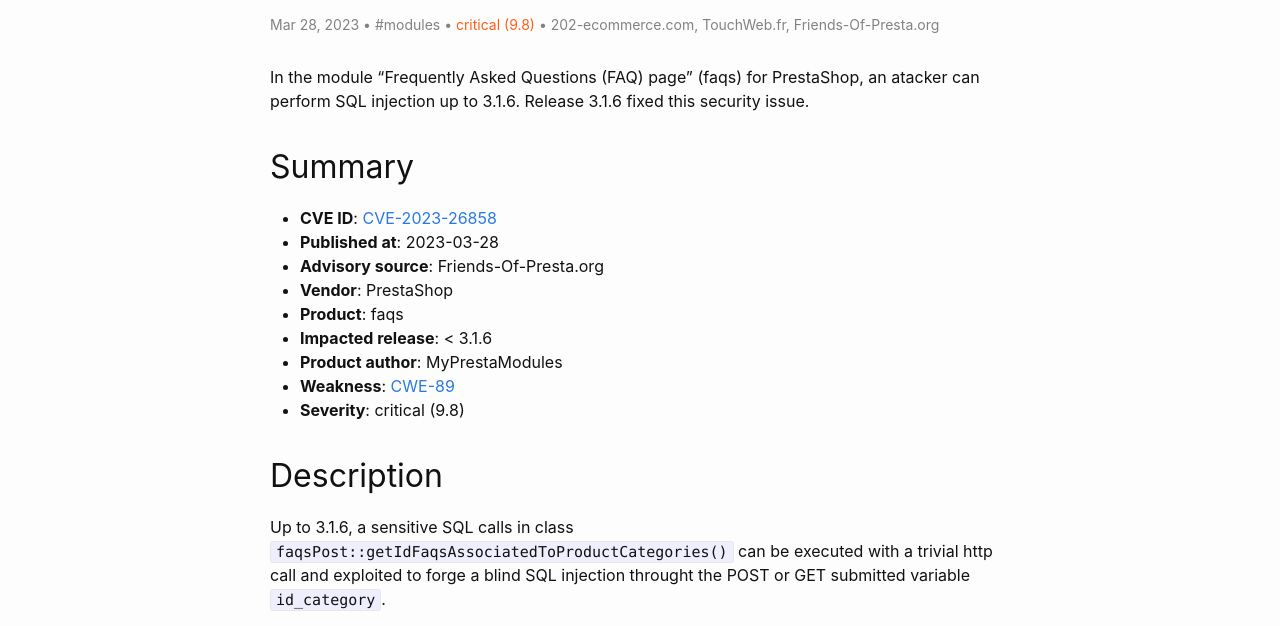
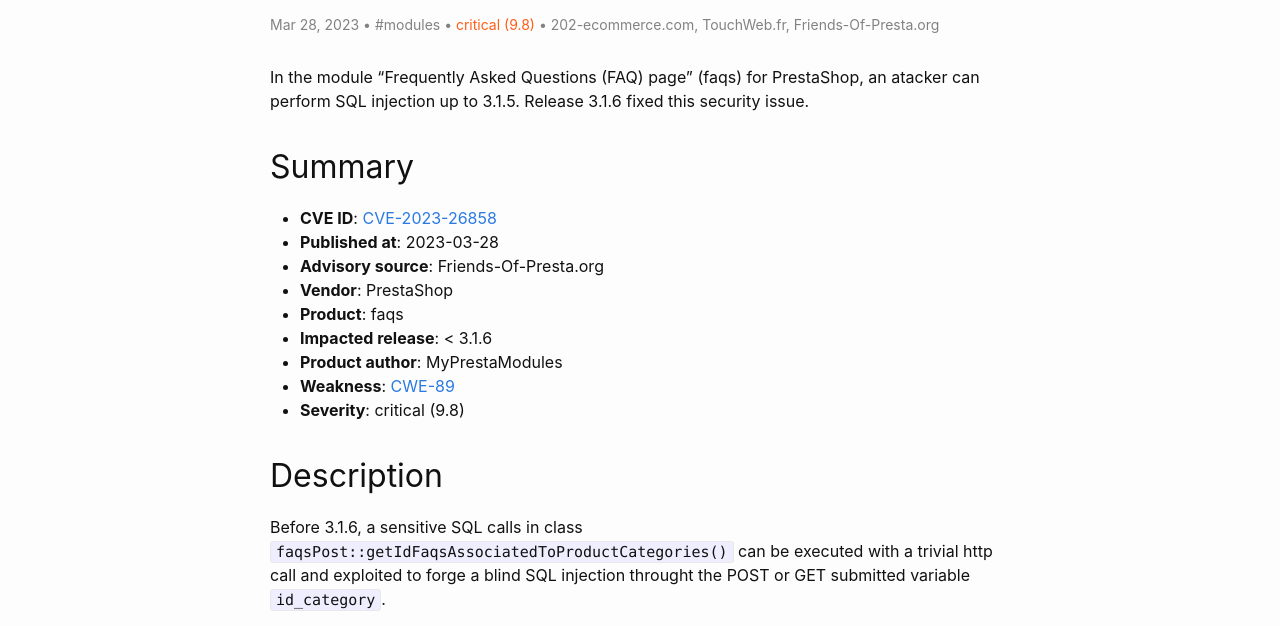
Before and after one commit to friends-of-presta/security-advisories, a Jekyll site: the page built from _posts/2023-03-28-faqs.md, in a window 1280 px wide and 900 px high. Shown: the part 238-864 px from the top of the window. Built offline with Jekyll 4.4.1, drawn with Linux system fonts in a browser that asks for light colours.

Commit message:
Fix versions impacted for _posts/2023-03-28-faqs.md (#31)

```diff
--- a/_posts/2023-03-28-faqs.md
+++ b/_posts/2023-03-28-faqs.md
@@ -10,7 +10,7 @@ meta: "CVE,PrestaShop,faqs"
 severity: "critical (9.8)"
 ---
 
-In the module "Frequently Asked Questions (FAQ) page" (faqs) for PrestaShop, an atacker can perform SQL injection up to 3.1.6. Release 3.1.6 fixed this security issue.
+In the module "Frequently Asked Questions (FAQ) page" (faqs) for PrestaShop, an atacker can perform SQL injection up to 3.1.5. Release 3.1.6 fixed this security issue.
 
 ## Summary
 
@@ -26,7 +26,7 @@ In the module "Frequently Asked Questions (FAQ) page" (faqs) for PrestaShop, an
 
 ## Description
 
-Up to 3.1.6, a sensitive SQL calls in class `faqsPost::getIdFaqsAssociatedToProductCategories()` can be executed with a trivial http call and exploited to forge a blind SQL injection throught the POST or GET submitted variable `id_category`.
+Before 3.1.6, a sensitive SQL calls in class `faqsPost::getIdFaqsAssociatedToProductCategories()` can be executed with a trivial http call and exploited to forge a blind SQL injection throught the POST or GET submitted variable `id_category`.
 
 ## CVSS base metrics
 
@@ -90,4 +90,4 @@ curl -v -X POST -d 'controller=category&id_category=1);SELECT+SLEEP(25);--' 'htt
 ## Links
 
 * [PrestaShop addons product page](https://addons.prestashop.com/en/faq-frequently-asked-questions/16036-frequently-asked-questions-faq-page.html)
-* [National Vulnerability Database](https://cve.mitre.org/cgi-bin/cvename.cgi?name=CVE-2023-26858)
+* [National Vulnerability Database](https://nvd.nist.gov/vuln/detail/CVE-2023-26858)
```
